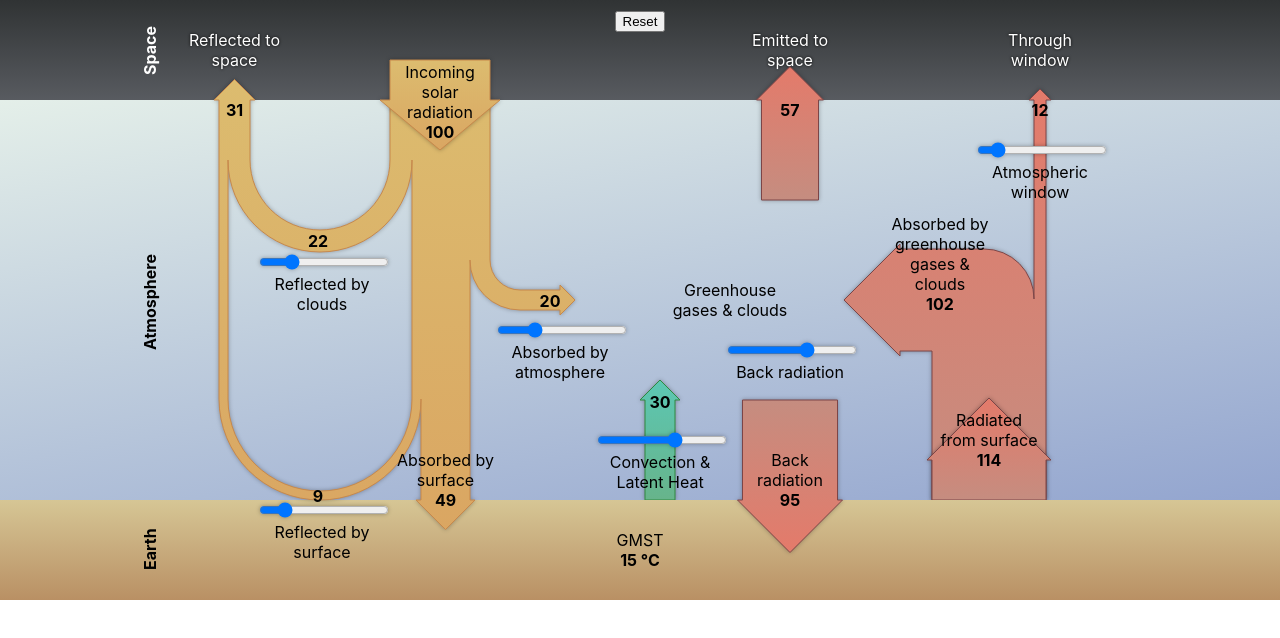
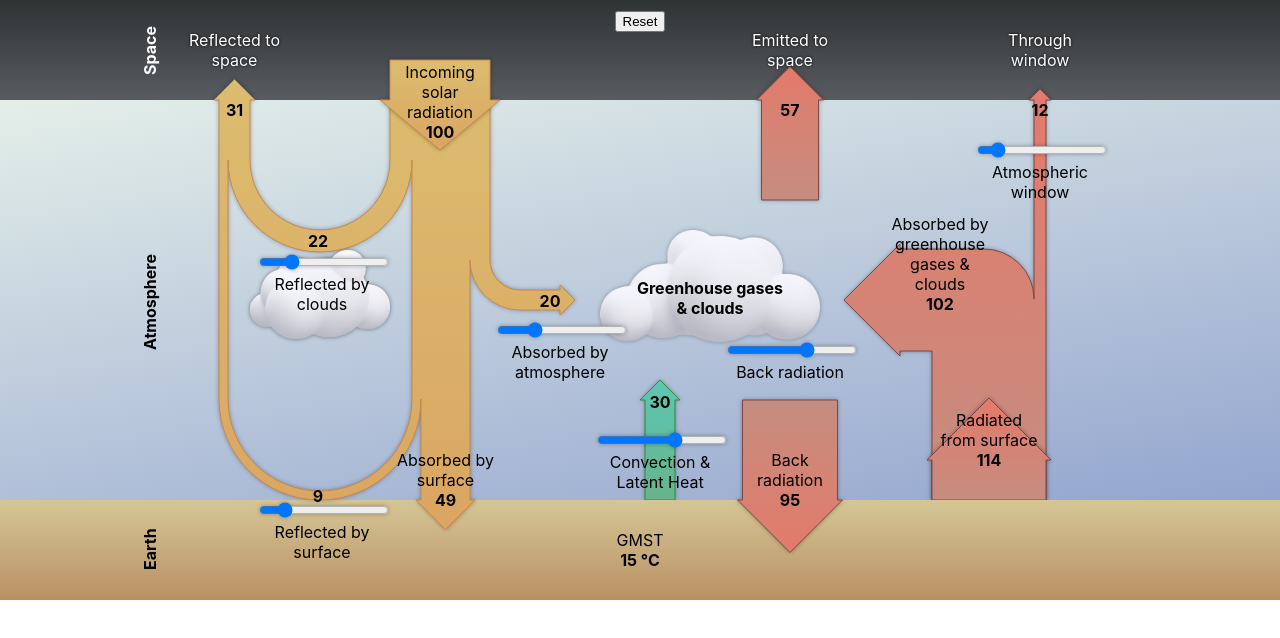
Before and after one commit to craigwalton/ClimateApp, a React (Create React App) app in the folder my-app/: page / in a window 1280 px wide. Shown: the top 638 px of the page. Built offline with nearby package versions, Linux system fonts and the light colour scheme.

Commit message:
Add clouds.

```diff
--- a/my-app/src/App.css
+++ b/my-app/src/App.css
@@ -39,15 +39,15 @@ html, body, #root {
 }
 
 .arrow-container {
-    z-index: 0;
+    z-index: 1;
 }
 
 .label-container {
-    z-index: 1;
+    z-index: 2;
 }
 
 .slider-container {
-    z-index: 2;
+    z-index: 3;
 }
 
 .white-label {
@@ -73,3 +73,10 @@ html, body, #root {
     transform: rotate(-90deg);
     transform-origin: top left;
 }
+
+.cloud-image {
+    filter: drop-shadow( 0px 0px 2px rgba(0, 0, 0, .3));
+    width: 100%;
+    position: absolute;
+    left: 0;
+}
--- a/my-app/src/App.js
+++ b/my-app/src/App.js
@@ -163,9 +163,18 @@ function App() {
                     {/*Space*/}
                     <ValueLabel x={300} y={62} label={"Incoming solar radiation"} value={100}/>
                     {/*Other*/}
-                    <div style={{position: 'absolute', left: 520, top: 280, width: 140}}>
-                        Greenhouse gases & clouds
+                    <div style={{position: 'absolute', left: 460, top: 230, width: 220}}>
+                        {/*https://www.freepik.com/free-vector/collection-3d-white-clouds-isolated-white_20111680.htm#query=3d%20cloud&position=0&from_view=keyword&track=ais&uuid=492040cd-bdb2-485d-b6ae-ed471f741f63">Image by bs_k1d*/}
+                        <img src={"/graphics/cloud-1.png"} alt={"cloud Image by bs_k1d"} className={"cloud-image"}/>
+                        <div style={{position: "absolute", top: 48, width: '100%', fontWeight: "bold"}}>
+                            Greenhouse gases<br/>& clouds
+                        </div>
                     </div>
+                    <img src={"/graphics/cloud-2.png"} alt={"cloud Image by bs_k1d"} className={"cloud-image"}
+                         style={{zIndex: 0, left: 110, top: 250, width: 140}}/>
+                    {/*Second cloud has greater z-index with opacity 0.5.*/}
+                    <img src={"/graphics/cloud-2.png"} alt={"cloud Image by bs_k1d"} className={"cloud-image"}
+                         style={{zIndex: 1, left: 110, top: 250, width: 140, opacity: 0.5}}/>
                     <button type="button" onClick={reset} style={{position: 'relative', top: 10}}>Reset</button>
                 </div>
             </div>
```
Also changed, not shown: my-app/public/graphics/cloud-1.png (added), my-app/public/graphics/cloud-2.png (added).
